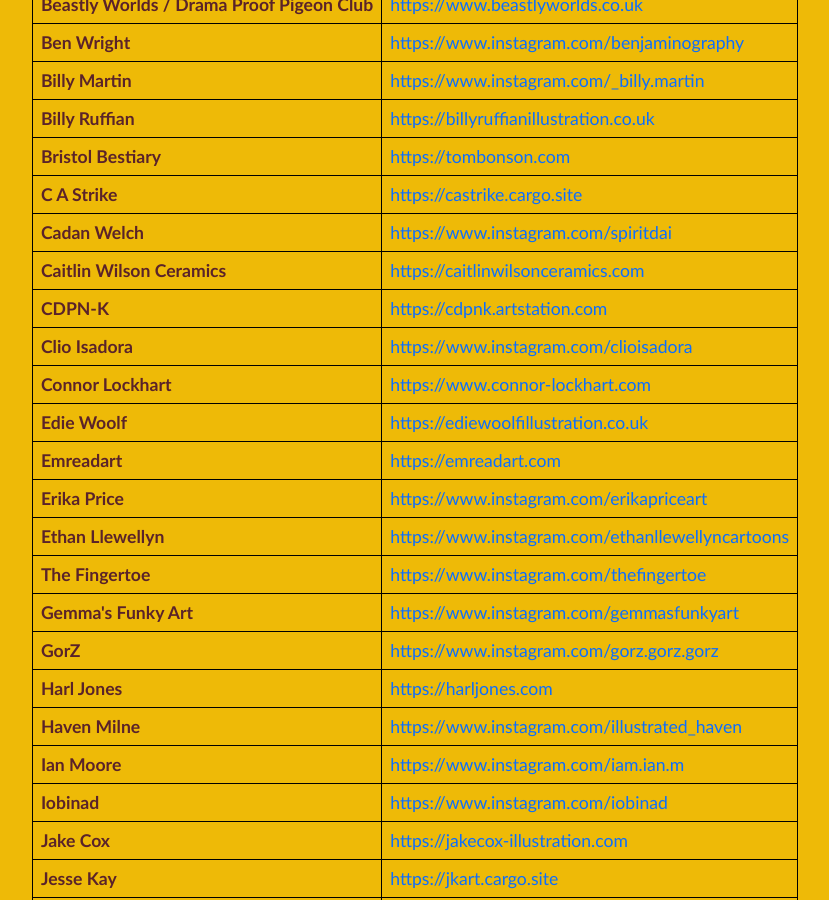
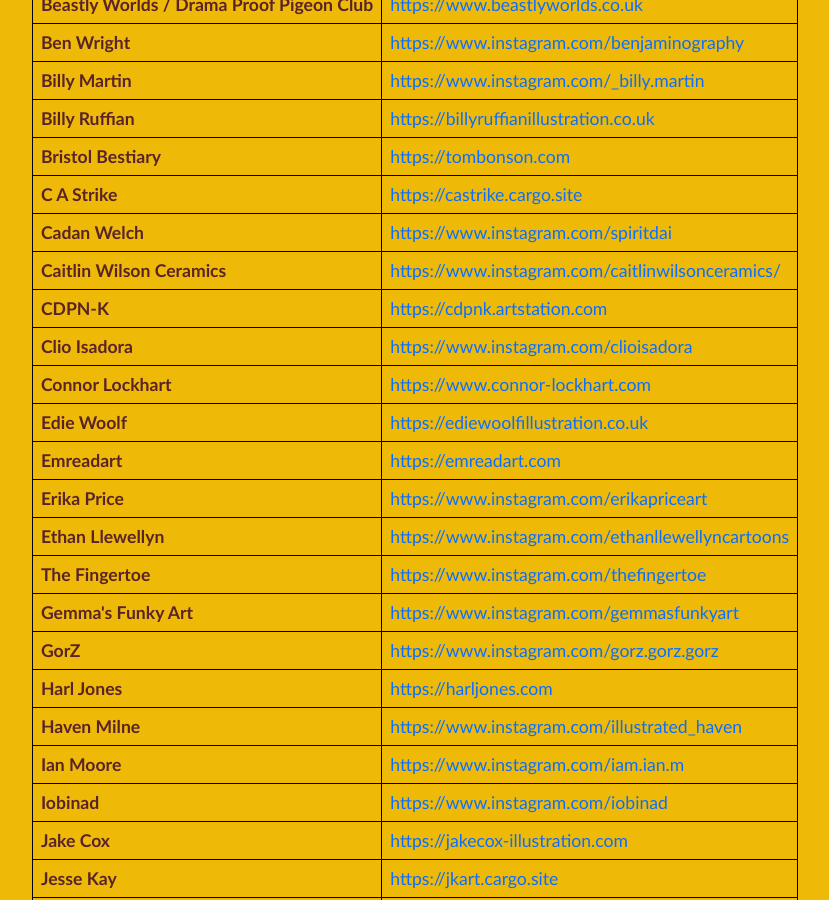
Before and after one commit to fajard01/zinezilla, a Jekyll site: the page built from _pages/exhibitors.html, in a window 1280 px wide and 900 px high, scrolled down 516 px. Shown: the whole window, without its empty margins (225-1054 px from the left). Built offline with Jekyll 4.4.1, drawn with Linux system fonts in a browser that asks for light colours; cached includes are drawn as plain includes; nearby versions of some CDN libraries; some of the changed text lies outside the part shown.

Commit message:
Bundle update

```diff
--- a/_data/participants.yml
+++ b/_data/participants.yml
@@ -26,7 +26,7 @@
     - name: Cadan Welch
       url: https://www.instagram.com/spiritdai
     - name: Caitlin Wilson Ceramics
-      url: https://caitlinwilsonceramics.com
+      url: https://www.instagram.com/caitlinwilsonceramics/
     - name: CDPN-K
       url: https://cdpnk.artstation.com
     - name: Clio Isadora
--- a/_includes/footer.html
+++ b/_includes/footer.html
@@ -10,6 +10,6 @@
 </div>
 <br>
 <div class="copyright centre-col">
-  <p class="copyright-text">© Version 2.11 2025 | All Rights Reserved</p>
+  <p class="copyright-text">© Version 2.12 2025 | All Rights Reserved</p>
 </div>
 <div class="empty"></div>
```
Also changed, not shown: Gemfile.lock, img/moreworkshops.gif (deleted).
